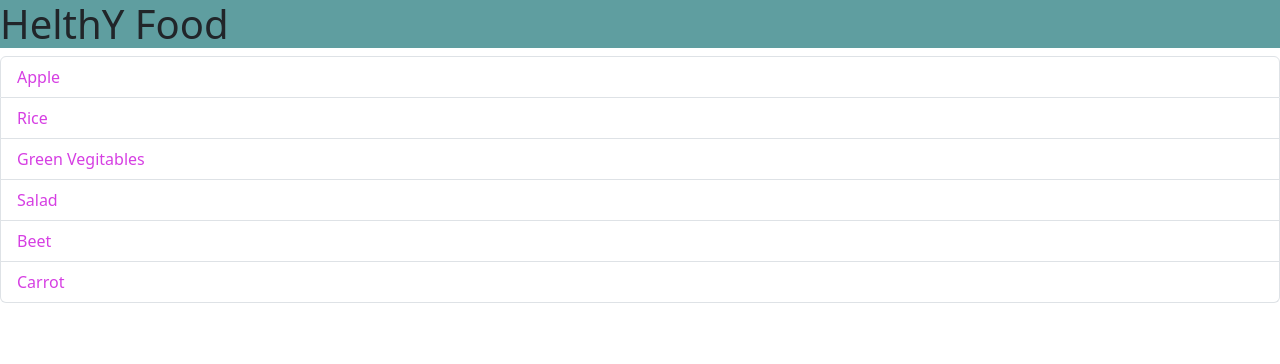
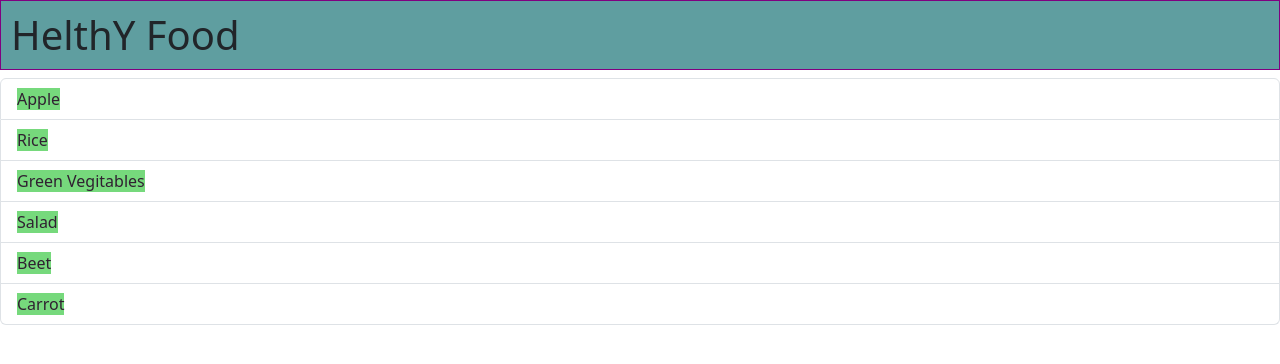
Before and after one commit to khotketan007/Node-JS, a React (Vite) app in the folder Projects/Learning-Fragment/: page / in a window 1280 px wide. Shown: the top 364 px of the page. Built offline with nearby package versions, Linux system fonts and the light colour scheme.

Commit message:
Some Styling

```diff
--- a/Projects/Learning-Fragment/src/App.css
+++ b/Projects/Learning-Fragment/src/App.css
@@ -1,7 +1,5 @@
-.kk-bold{
-  font-weight: 500;
-  color: rgb(214, 63, 227);
-}
 .food-heading{
+  padding: 10px;
+  border: 1px solid purple;
   background-color: cadetblue;
 }
--- a/Projects/Learning-Fragment/src/components/Item.jsx
+++ b/Projects/Learning-Fragment/src/components/Item.jsx
@@ -1,10 +1,11 @@
+import styles from "./Item.module.css";
 const Item = ({ Fooditem }) => {
   // You can Do also destructuring of the Properties
   // let { foodItem } = props;
   return (
     <>
       <li className="list-group-item">
-        <span className="kk-bold">{Fooditem}</span>
+        <span className={`${styles["kk-bold"]}`}>{Fooditem}</span>
       </li>
     </>
   );
--- /dev/null
+++ b/Projects/Learning-Fragment/src/components/Item.module.css
@@ -0,0 +1,5 @@
+.kk-bold {
+  font-weight: 400;
+  background-color: rgb(118, 217, 124);
+  color: rgb(48, 32, 49);
+}
```
